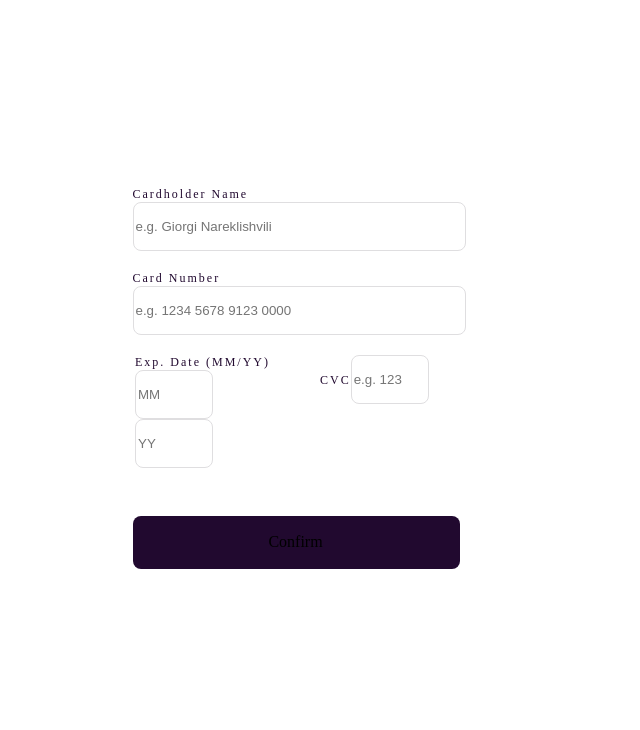
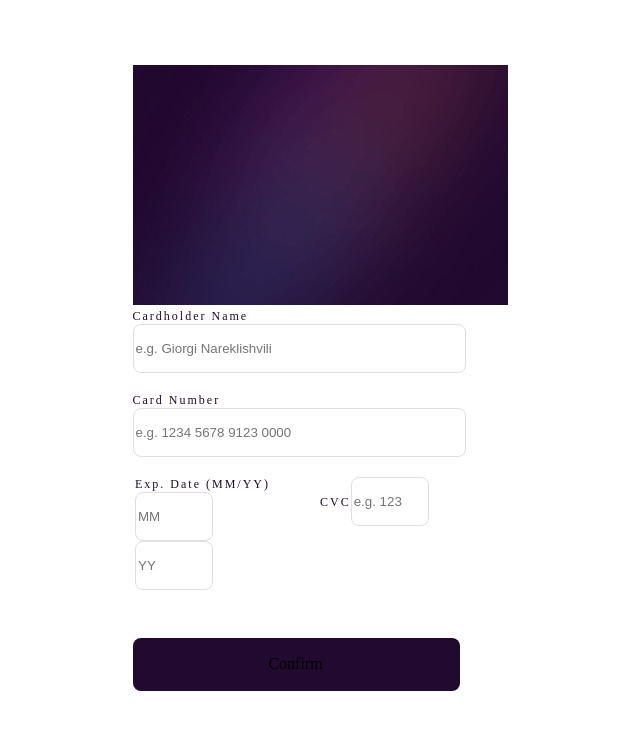
Before and after one commit to gionare/interactive-card, a React (Vite) app: page / in a window 1280 px wide. Shown: the top 730 px of the page, without its empty margins (320-960 px from the left). Built offline with nearby package versions, Linux system fonts and the light colour scheme.

Commit message:
adding header for Live Card function

```diff
--- a/src/App.jsx
+++ b/src/App.jsx
@@ -1,10 +1,12 @@
 import { useState } from "react";
 import "./App.css";
 import FillupForm from "./components/FillupForm";
+import HeaderLiveCard from "./components/HeaderLiveCard";
 
 function App() {
   return (
     <>
+      <HeaderLiveCard></HeaderLiveCard>
       <FillupForm></FillupForm>
     </>
   );
--- /dev/null
+++ b/src/components/HeaderLiveCard.jsx
@@ -0,0 +1,10 @@
+import React from "react";
+import styled from "styled-components";
+
+export default function HeaderLiveCard() {
+  return (
+    <>
+      <img src="public/images/bg-main-mobile.png" alt="" />
+    </>
+  );
+}
```
